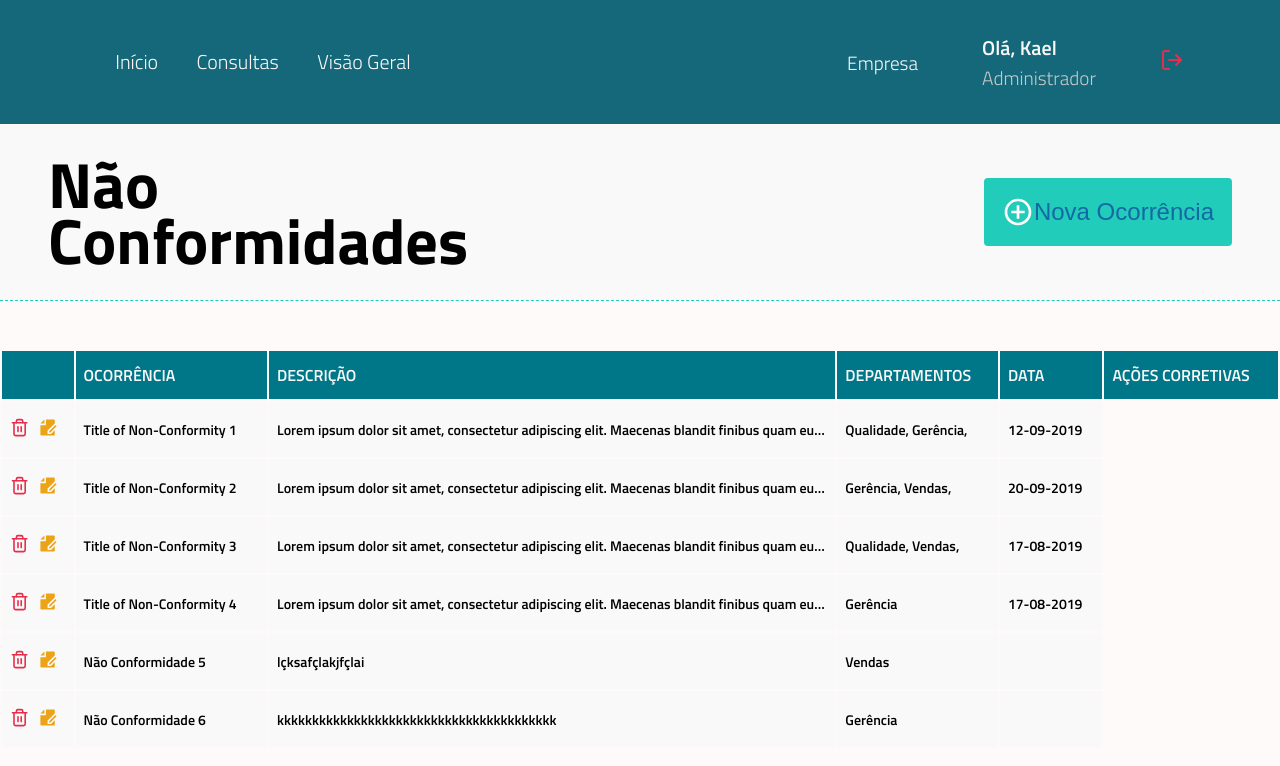
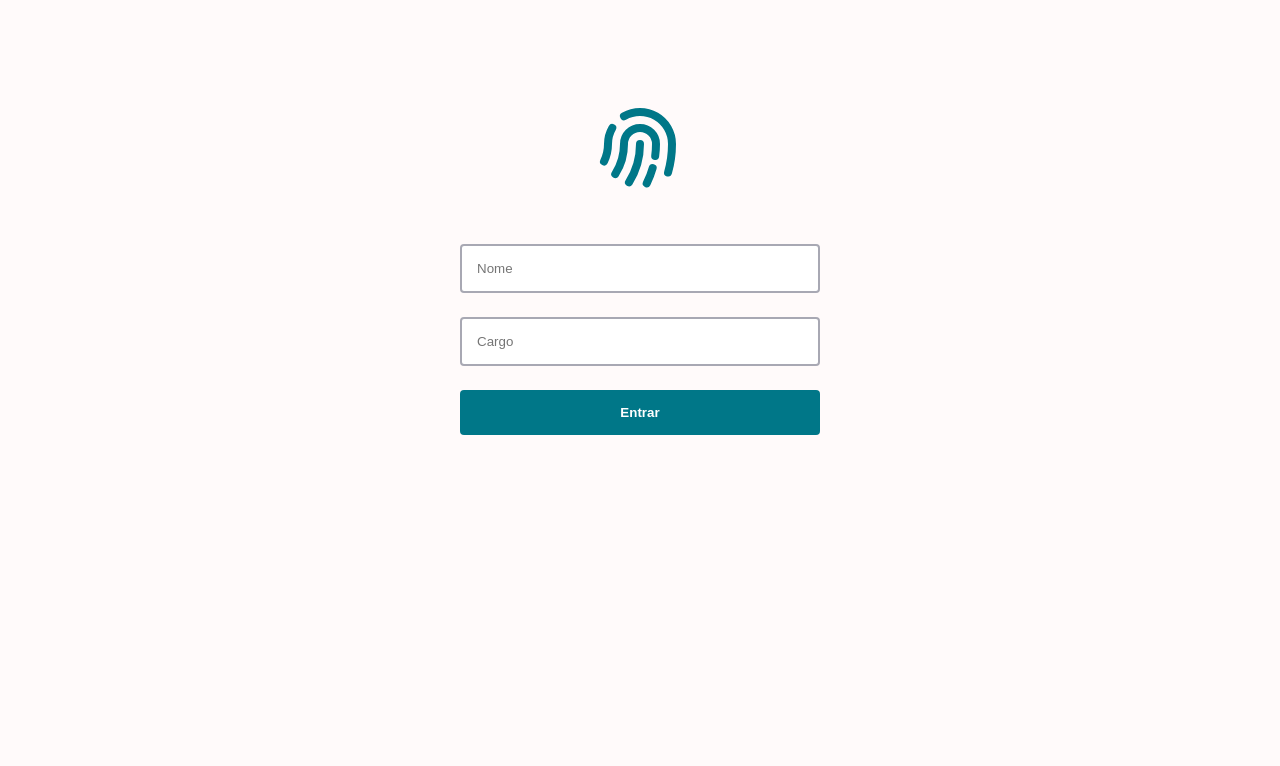
Before and after one commit to KaelHS/desafioQualyteam, a React (Create React App) app: page / in a window 1280 px wide. Shown: the top 766 px of the page. Built offline with nearby package versions, Linux system fonts and the light colour scheme; data requests are answered from the project's data file.

Commit message:
Route changes, auth featuring and color scheme adjust

```diff
--- a/db.json
+++ b/db.json
@@ -83,24 +83,6 @@
       "corrective-actions": [
         2
       ]
-    },
-    {
-      "id": 5,
-      "title": "Não Conformidade 5",
-      "description": "lçksafçlakjfçlai",
-      "departments": [
-        3
-      ],
-      "ocurrenceDate": "2021-07-06T14:12:07.760Z"
-    },
-    {
-      "id": 6,
-      "title": "Não Conformidade 6",
-      "description": "kkkkkkkkkkkkkkkkkkkkkkkkkkkkkkkkkkkkkkkk",
-      "departments": [
-        2
-      ],
-      "ocurrenceDate": "2021-07-06T14:24:27.157Z"
     }
   ]
 }
--- a/src/App.tsx
+++ b/src/App.tsx
@@ -1,13 +1,16 @@
 import { Routes } from './routes';
 import { NonConformityProvider } from './hooks/useNonConformity';
+import { FakeAuthProvider } from './hooks/useFakeAuth';
 
 import { GlobalStyle } from './styles/global';
 
 export function App() {
   return (
-    <NonConformityProvider>
-      <Routes />
-      <GlobalStyle />
-    </NonConformityProvider>
+    <FakeAuthProvider>
+      <NonConformityProvider>
+        <Routes />
+        <GlobalStyle />
+      </NonConformityProvider>
+    </FakeAuthProvider>
   );
 }
--- a/src/components/Header/index.tsx
+++ b/src/components/Header/index.tsx
@@ -1,15 +1,27 @@
 import React, { useState } from "react";
-import { BrowserRouter , Switch, Route, Link } from 'react-router-dom';
+import { BrowserRouter , Link, useHistory } from 'react-router-dom';
 import { HeaderContainer, HeaderSection, Nav, InfoContainer, SubHeaderSection } from "./styles";
 
 import { MdAddCircleOutline } from "react-icons/md";
 import { FiLogOut } from "react-icons/fi";
+import { useFakeAuth } from "../../hooks/useFakeAuth";
 
 interface HeaderProps {
     onOpenNewNonConformityModal: () => void;
 }
 
 export function Header ( {onOpenNewNonConformityModal}: HeaderProps ) {
+
+    const history = useHistory();
+
+    const { removeUser } = useFakeAuth();
+
+    function handleLogout(){
+
+        removeUser();
+
+        history.push('/');
+    }
 
     return (
         <>
@@ -25,14 +37,16 @@ export function Header ( {onOpenNewNonConformityModal}: HeaderProps ) {
                 </Nav>
 
                 <InfoContainer>
-                        <span>Empresa</span>
+                        <span>FakeCompany</span>
                         <div>
-                            <strong>Olá, Kael</strong>
-                            <span>Administrador</span>
+                            <strong>Olá, {localStorage.getItem('name')}</strong>
+                            <span>{localStorage.getItem('position')}</span>
                         </div>
-                        <Link to="/">
+                        <button
+                            onClick={handleLogout}>
                             <FiLogOut size="1.5rem" color="var(--red-500)"/>
-                        </Link>
+                        </button>
+
                 </InfoContainer>
             </HeaderContainer>
             </BrowserRouter>
--- a/src/components/Header/styles.ts
+++ b/src/components/Header/styles.ts
@@ -91,6 +91,11 @@ export const InfoContainer = styled.div`
 
     }
 
+    button {
+            background: transparent;
+            border: none;
+    }
+
 `;
 
 export const SubHeaderSection = styled.section`
--- a/src/hooks/useFakeAuth.tsx
+++ b/src/hooks/useFakeAuth.tsx
@@ -1,13 +1,8 @@
 import { createContext, useContext, useEffect, useState, ReactNode } from "react";
 
-interface User {
-    name:string;
-    position: string;
-}
-
 interface FakeAuthContextData {
-    user: User;
-    getUser: ( name: string, position: string ) => void;
+    setUser: ( name: string, position: string ) => void;
+    removeUser: ( ) => void;
 }
 
 interface FakeAuthProviderProps {
@@ -19,19 +14,23 @@ const FakeAuthContext = createContext<FakeAuthContextData>(
 
 export function FakeAuthProvider ( {children} : FakeAuthProviderProps) {
 
-    const [ user, setUser ] = useState({} as User) ;
+    function setUser(name: string, position: string) {
 
-    function getUser(name: string, position: string) {
+        localStorage.setItem('name', name);
+        localStorage.setItem('position', position);
+    }
 
-        setUser({
-            name: name,
-            position: position
-        })
+    function removeUser(){
+
+        localStorage.setItem('name', '');
+        localStorage.setItem('position', '');
+
+
     }
 
     return (
         <FakeAuthContext.Provider
-            value={ {user, getUser} } >
+            value={ { setUser, removeUser} } >
             {children}
         </FakeAuthContext.Provider>
     );
--- a/src/pages/Login/index.tsx
+++ b/src/pages/Login/index.tsx
@@ -1,8 +1,9 @@
 import React, { FormEvent, useState } from 'react';
 import { useHistory } from 'react-router-dom';
 import { useFakeAuth } from '../../hooks/useFakeAuth'
+import { HiOutlineFingerPrint } from 'react-icons/hi'
 
-import { LogoContainer, Form, Input } from './styles';
+import { Container } from './styles';
 
 const Login = () => {
 
@@ -11,31 +12,32 @@ const Login = () => {
 
     const history = useHistory();
 
-    const { getUser }  = useFakeAuth()
+    const { setUser }  = useFakeAuth()
 
 
     function handleSubmit(event: FormEvent) {
 
         event.preventDefault();
 
-        getUser(name, position)
+        setUser(name, position);
 
-        history.push('/');
+        history.push('/nonconformity');
 
     }
 
     return (
-            <Form onSubmit={handleSubmit}>
-                <LogoContainer>
-                    <img src="" alt="" />
-                </LogoContainer>
-                <Input
+        <Container>
+            <form onSubmit={handleSubmit}>
+                <div>
+                    <HiOutlineFingerPrint size="6rem" color="var(--blue)"/>
+                </div>
+                <input
                     type="text"
                     value={name}
                     placeholder="Nome"
                     onChange={({target}) => setName(target.value)}
                     required />
-                <Input
+                <input
                     type="text"
                     name="position"
                     value={position}
@@ -43,8 +45,9 @@ const Login = () => {
                     onChange={({target}) => setPosition(target.value)}
                     required />
 
-                <Input type="submit" value="Entrar" />
-            </Form>
+                <input type="submit" value="Entrar" />
+            </form>
+        </Container>
     );
 }
 
--- a/src/pages/Login/styles.ts
+++ b/src/pages/Login/styles.ts
@@ -1,40 +1,53 @@
 import styled from 'styled-components';
 
-export const Form = styled.form`
+export const Container = styled.div`
+
+    margin: 5rem auto;
+    display: flex;
+    align-items: center;
+    justify-content: center;
+
+
+    div {
+        display: flex;
+        justify-content:center;
+        align-items: center;
+        margin-bottom: 40px;
+    }
+
+    form {
         padding: 20px;
         width: 400px;
-    margin: auto;
-`;
 
-export const Input = styled.input`
+        input {
             width: 100%;
             padding: 15px;
-    box-sizing:border-box;
+            margin: 0.5rem 0;
 
-    &[type="password"], input[type="text"] {
+            &[type="text"] {
 
-        border: 2px solid #dddddd;
-        margin-bottom: 15px;
+                border: 2px solid var(--gray-300);
+                border-radius: 0.25rem;
+                outline-color: var(--blue);
+                margin-bottom: 1rem;
 
             }
 
             &[type="submit"] {
 
-        background: #e54;
+                background: var(--blue);
                 border: 0;
+                border-radius: 0.25rem;
                 cursor: pointer;
                 font-weight: bold;
                 color: #ffffff;
+                transition: filter 0.2s;
+
+                :hover {
+                    filter: brightness(0.8);
+                }
+            }
         }
 
-`;
-
-export const LogoContainer = styled.div`
-    padding: 0 100px;
-    margin-bottom: 40px;
-
-    & img {
-        margin-bottom: 15px;
-        margin-left: 50px;
     }
 `;
--- a/src/routes.tsx
+++ b/src/routes.tsx
@@ -7,10 +7,10 @@ export function Routes() {
     return(
     <BrowserRouter>
         <Switch>
-            <Route exact path="/" component={Home}/>
-            {/* <Route exact path="/nonconformity/" component={Home}/> */}
+            <Route exact path="/" component={Login}/>
+            <Route exact path="/nonconformity" component={Home}/>
             <Route exact path="/nonconformity/:id" component={NonConformityInfo}/>
-            <Route exact path="/login" component={Login} />
+            {/* <Route exact path="/login" component={Login} /> */}
         </Switch>
     </BrowserRouter>
     );
--- a/src/styles/global.ts
+++ b/src/styles/global.ts
@@ -6,12 +6,14 @@ export const GlobalStyle = createGlobalStyle`
         --background: #fffafa;
         --section-background: #f9f9f9;
 
+        --text-blue: #1468a3;
+
         --blue: #078;
         --blue-dark: #14687a;
         --blue-ligth: #2cb;
 
-        --text-blue: #1468a3;
 
+        --gray-300: #a8a8b3;
         --red-500: #E62E4D;
         --yellow-500: #eba417;
 
```
Lines whose indentation alone changed are shown as unchanged.
